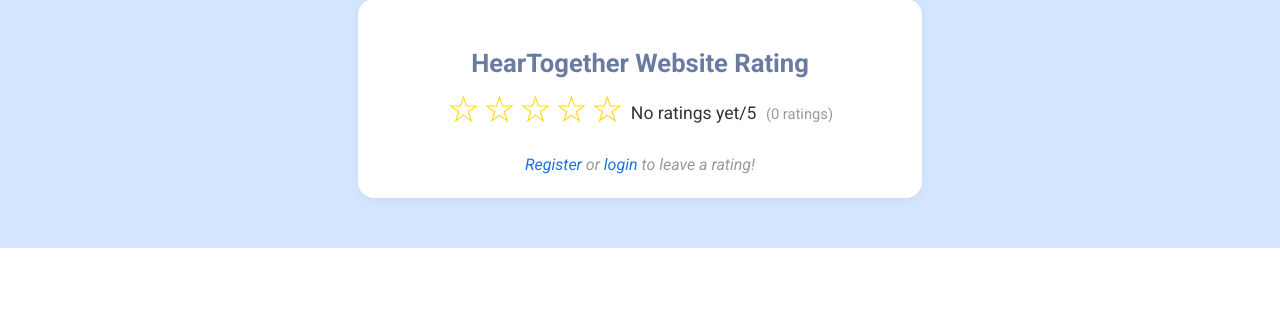
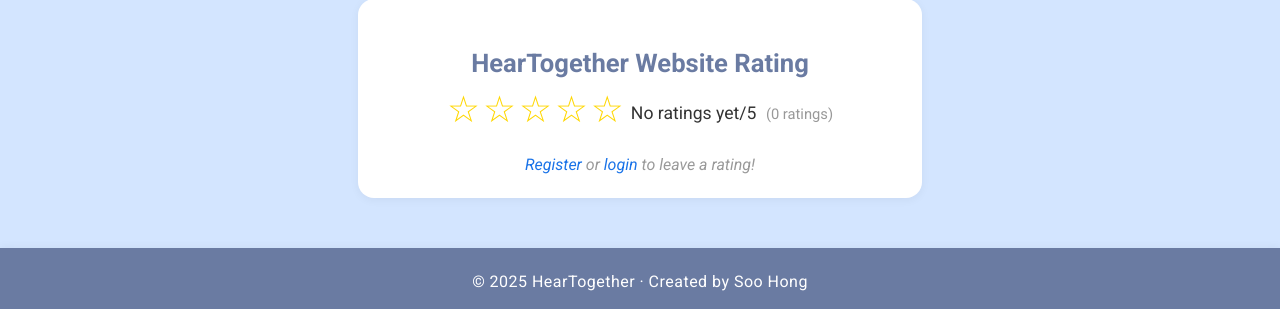
Before and after one commit to soohong-26/HearTogether, a PHP site: page /homepage.php in a window 1280 px wide. Shown: the part 907-1216 px from the top of the page. Before the commit the page ends 1155 px from the top, so only its background shows below. Run offline with PHP 8.4, Linux system fonts and the light colour scheme; data that the repository does not hold is empty.

Commit message:
minor adjustment the ui and the code for functionality

```diff
--- /dev/null
+++ b/footer.php
@@ -0,0 +1,29 @@
+<footer class="main-footer">
+    <div class="footer-container">
+        <span>&copy; <?php echo date("Y"); ?> HearTogether &middot; Created by Soo Hong</span>
+    </div>
+</footer>
+<style>
+.site-content {
+    flex: 1;
+}
+
+.main-footer {
+    background: var(--primary-colour);
+    color: var(--button-text);
+    padding: 24px 0 18px 0;
+    text-align: center;
+    width: 100%;
+    font-size: 1rem;
+    letter-spacing: 0.03rem;
+    box-shadow: 0 -2px 8px rgba(0,0,0,0.04);
+    /* Remove margin-top for perfect sticky footer */
+}
+
+.footer-container {
+    max-width: 1200px;
+    margin: 0 auto;
+    padding: 0 20px;
+}
+
+</style>
--- a/homepage.php
+++ b/homepage.php
@@ -414,6 +414,8 @@ if ($canRate && $_SERVER["REQUEST_METHOD"] == "POST" && isset($_POST['website_ra
     <?php endif; ?>
 </section>
 
+<?php include 'footer.php'; ?>
+
 </body>
 
 <?php if (isset($_GET['error']) && $_GET['error'] === 'unauthorised'): ?>
```
Also changed, not shown: admin_approval.php (+5 -38 lines), admin_faq.php (line endings or trailing spaces).
